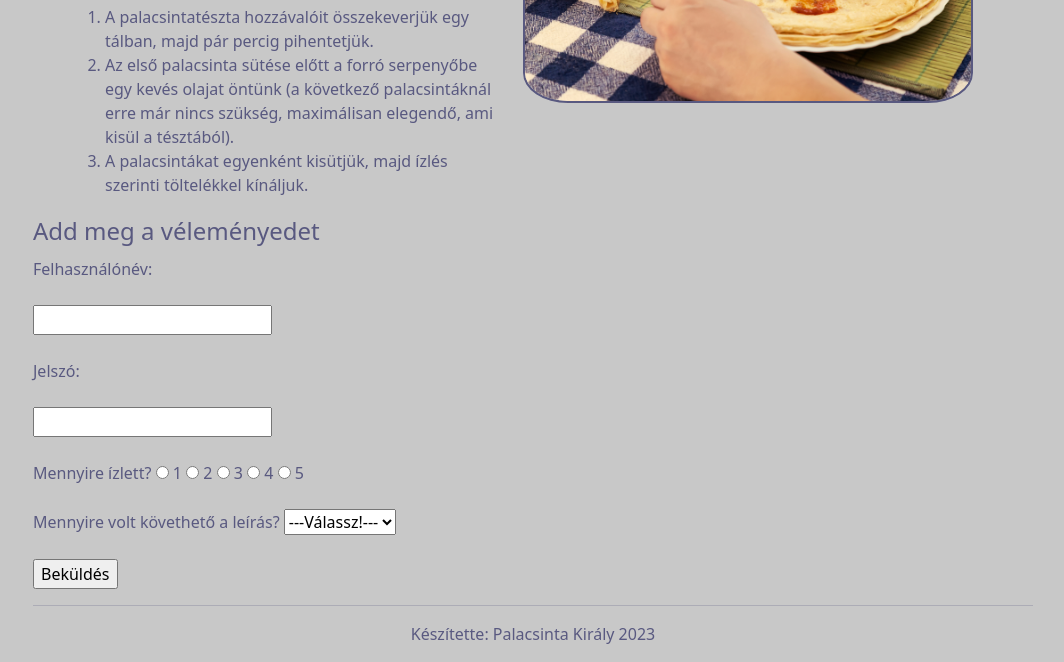
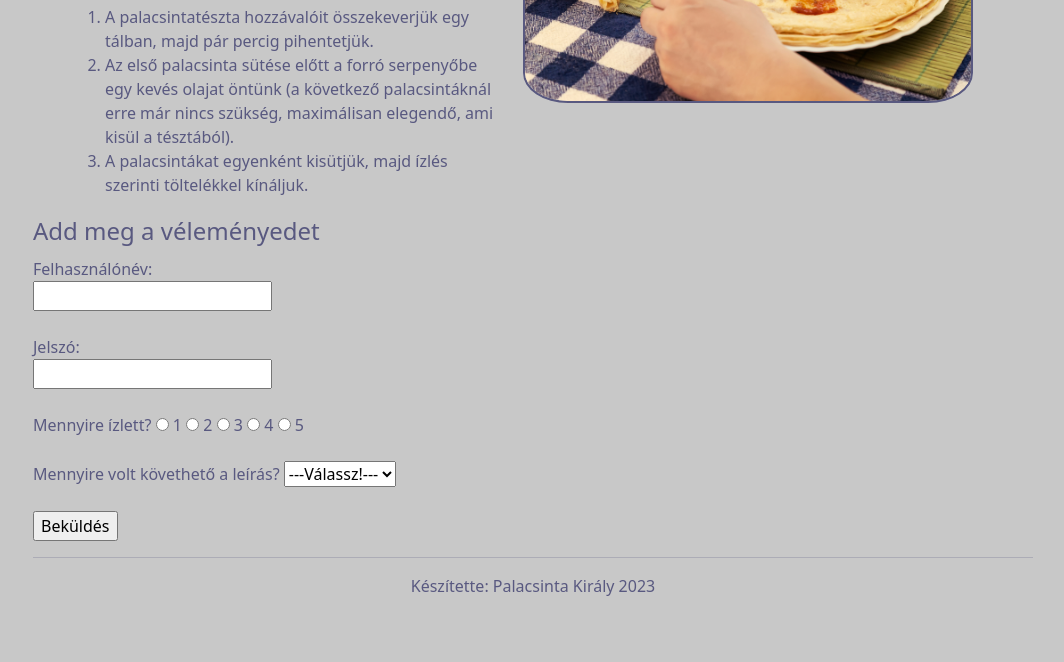
Before and after one commit to jeziani01/form_palacsinta, a plain HTML site: page index.html in a window 1280 px wide. Shown: the part 304-966 px from the top of the page, without its empty margins (107-1171 px from the left). After the commit the page ends 918 px from the top, so only its background shows below. Drawn offline with nearby package versions, Linux system fonts and the light colour scheme.

Commit message:
sortörés csökkentve

```diff
--- a/index.html
+++ b/index.html
@@ -48,10 +48,10 @@
             <fieldset>
                 <legend>Add meg a véleményedet</legend>
 
-                <label for="user">Felhasználónév: </label><br><br>
+                <label for="user">Felhasználónév: </label><br>
                 <input type="text" name="user" required /><br><br>
 
-                <label for="pass">Jelszó: </label><br><br>
+                <label for="pass">Jelszó: </label><br>
                 <input type="password" name="pass" ><br><br>
 
                 <label for="">Mennyire ízlett?</label>
```
